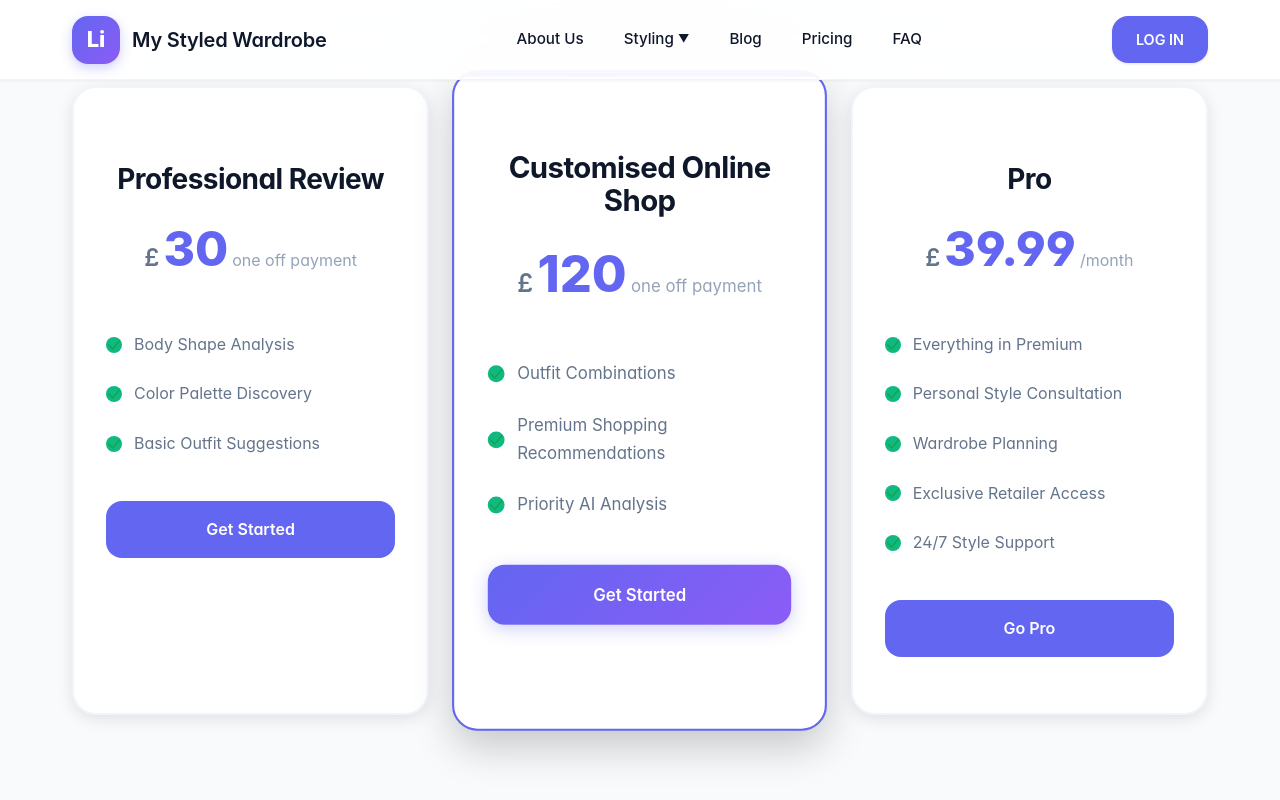
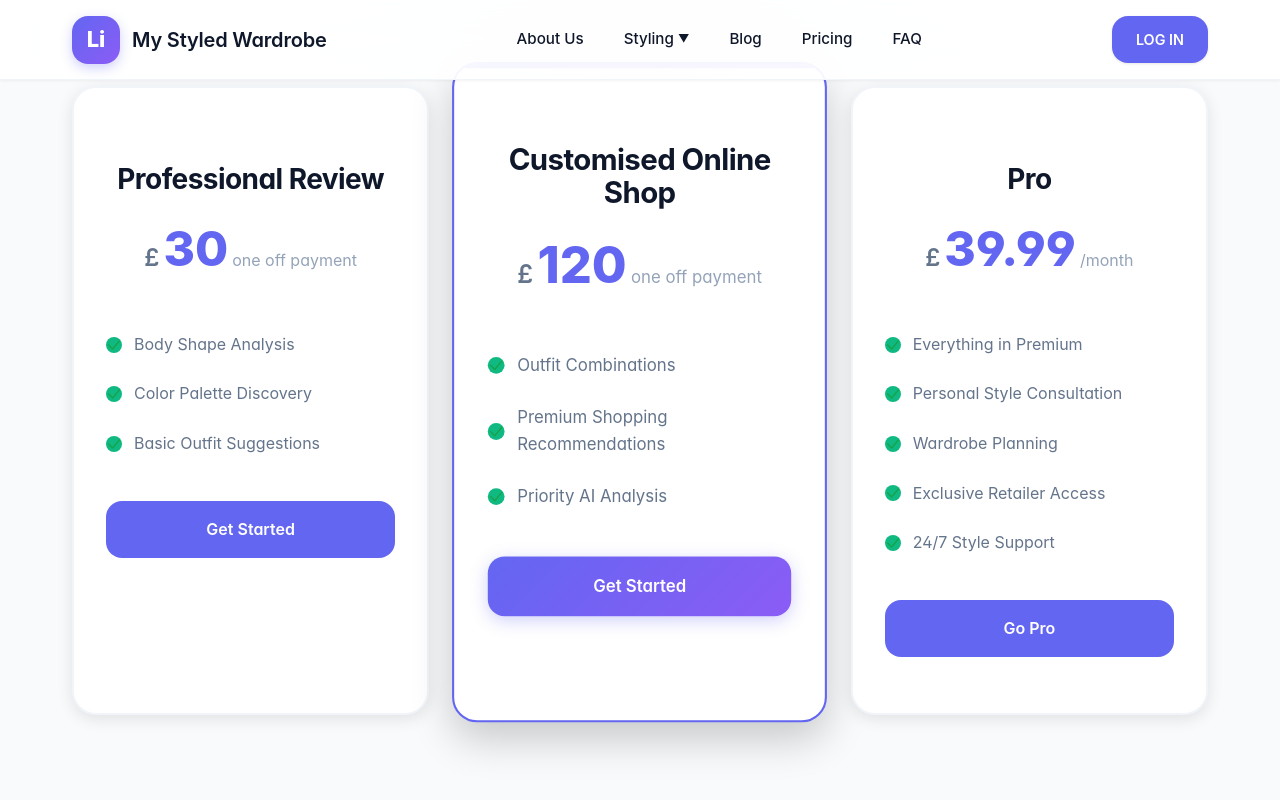
Before and after one commit to Tmaq23/my-styled-wardrobe, a Next.js app: page /pricing in a window 1280 px wide. In both pictures the pointer is over the element 639 px from the left and 1109 px from the top of the page. Shown: the part 709-1509 px from the top of the page. Built offline with nearby package versions, Linux system fonts and the light colour scheme; no server answers.

Commit message:
Fix hover animation for featured pricing card (Customised Online Shop)

```diff
--- a/app/globals.css
+++ b/app/globals.css
@@ -1215,6 +1215,10 @@ label {
   box-shadow: var(--shadow-lg);
 }
 
+.pricing-card.featured:hover {
+  transform: scale(1.05) translateY(-8px);
+}
+
 .pricing-card.featured::before {
   transform: scaleX(1);
 }
```
